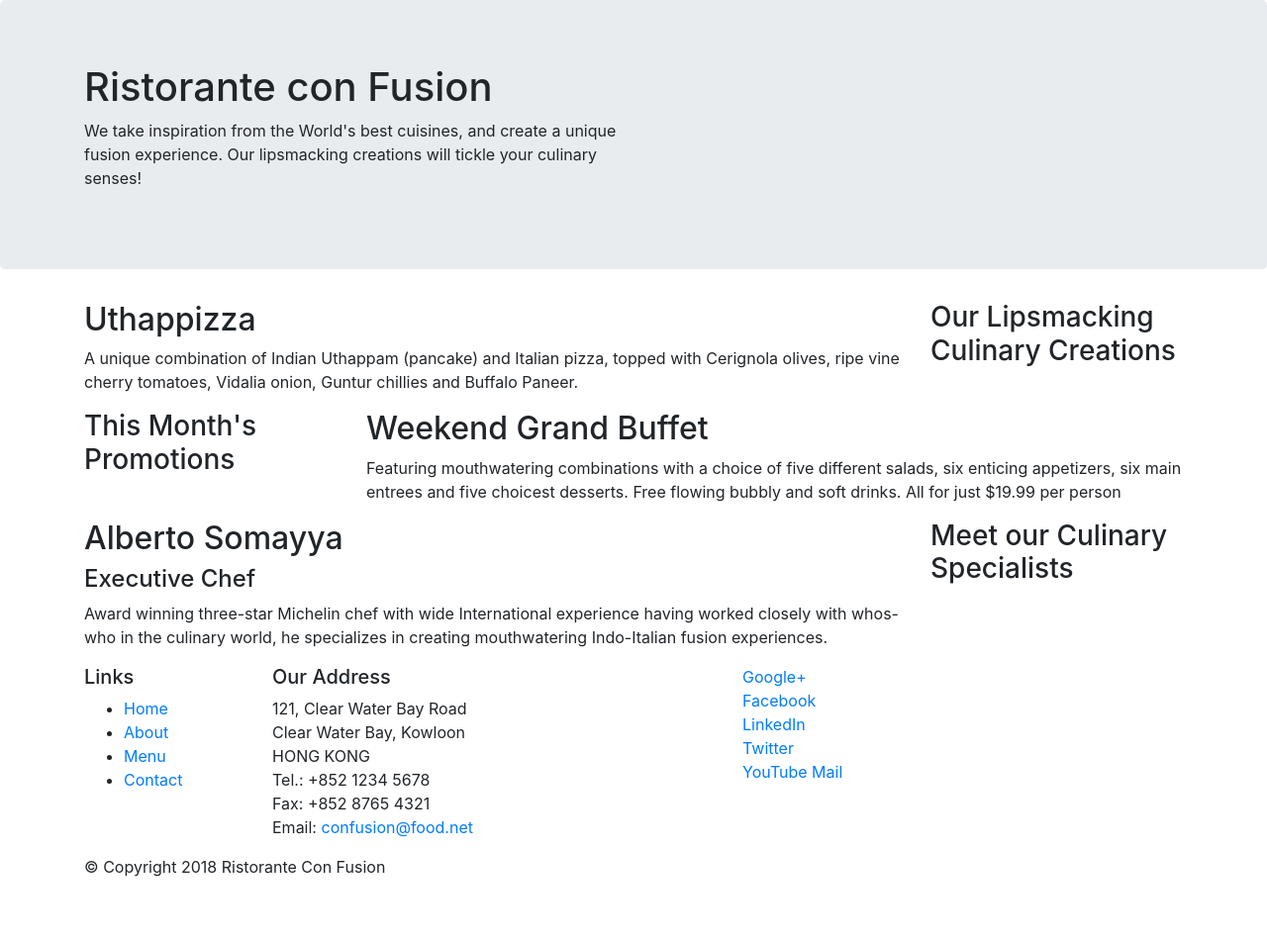
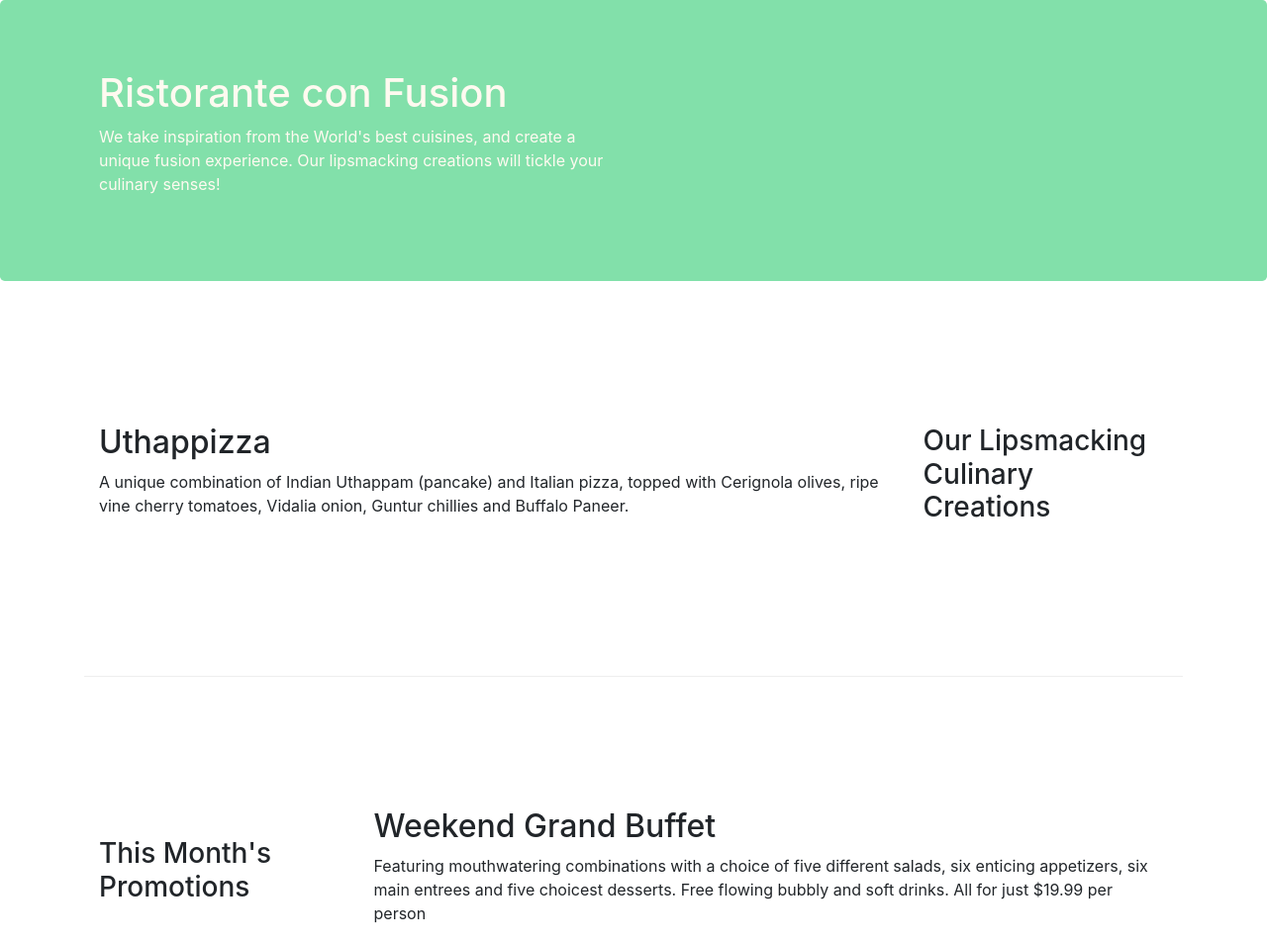
Before and after one commit to lunatic-rohan/confusion, a website: page index.html in a window 1280 px wide. Shown: the top 954 px of the page at 99% size. Before the commit the page ends 904 px from the top, so only its background shows below. Drawn offline with nearby package versions, Linux system fonts and the light colour scheme.

Commit message:
fourth commit

```diff
--- /dev/null
+++ b/css/styles.css
@@ -0,0 +1,27 @@
+.row-header {
+	margin: 0px auto;
+	padding: 0px auto;
+}
+.row-content{
+	margin : 0px auto;
+	padding: 50px 0px 50px 0px;
+	border-bottom: 1px ridge;
+	min-height: 400px;
+}
+
+.footer{
+	background-color:  #82E0AA;
+	margin: 0px auto;
+	padding: 20px 0px 20px 0px;
+}
+.jumbotron{
+	padding: 70px 30px 70px 30px;
+	margin: 0px auto;
+	background:  #82E0AA;
+	color: floralwhite;
+}
+.address {
+	font-size : 80%;
+	margin: 0px;
+	color: #0f0f0f;
+}
--- a/index.html
+++ b/index.html
@@ -9,6 +9,7 @@
 
     <!-- Bootstrap CSS -->
     <link rel="stylesheet" href="node_modules/bootstrap/dist/css/bootstrap.min.css">
+    <link rel="stylesheet" href="css/styles.css">
     <title>Ristorante Con Fusion</title>
 </head>
 
@@ -16,7 +17,7 @@
 
     <header class="jumbotron">
         <div class="container">
-            <div class="row">
+            <div class="row row-header">
                 <div class="col-12 col-sm-6">
                     <h1>Ristorante con Fusion</h1>
                     <p>We take inspiration from the World's best cuisines, and create a unique fusion experience. Our lipsmacking creations will tickle your culinary senses!</p>
@@ -28,7 +29,7 @@
     </header>
 
     <div class="container">
-        <div class="row">
+        <div class="row row-content align-items-center">
             <div class="col-12 col-sm-4 order-sm-last col-md-3">
                 <h3>Our Lipsmacking Culinary Creations</h3>
             </div>
@@ -39,7 +40,7 @@
         </div>
 
 
-        <div class="row">
+        <div class="row row-content align-items-center">
             <div class="col-12 col-sm-4  col-md-3">
                 <h3>This Month's Promotions</h3>
             </div>
@@ -49,7 +50,7 @@
             </div>
         </div>
 
-        <div class="row">
+        <div class="row row-content align-items-center">
             <div class="col-12 col-sm-4 order-sm-last col-md-3">
                 <h3>Meet our Culinary Specialists</h3>
             </div>
@@ -61,12 +62,12 @@
         </div>
     </div>
 
-    <footer>
+    <footer class="footer">
         <div class="container">
             <div class="row">
                 <div class="col-4 offet-1 col-sm-2">
                     <h5>Links</h5>
-                    <ul>
+                    <ul class="list-unstyled">
                         <li><a href="#">Home</a></li>
                         <li><a href="#">About</a></li>
                         <li><a href="#">Menu</a></li>
@@ -84,8 +85,8 @@
 		              Email: <a href="mailto:confusion@food.net">confusion@food.net</a>
 		           </address>
                 </div>
-                <div>
-                    <div class="col-12 col-sm-4">
+                <div class="col-12 col-sm-4 align-self-center">
+                    <div class="text-center" >
                         <a href="http://google.com/+">Google+</a>
                         <a href="http://www.facebook.com/profile.php?id=">Facebook</a>
                         <a href="http://www.linkedin.com/in/">LinkedIn</a>
@@ -95,7 +96,7 @@
                     </div>
                 </div>
            </div>
-           <div class="row">
+           <div class="row justify-content-center">
                 <div class="col-auto">
                     <p>© Copyright 2018 Ristorante Con Fusion</p>
                 </div>
```
